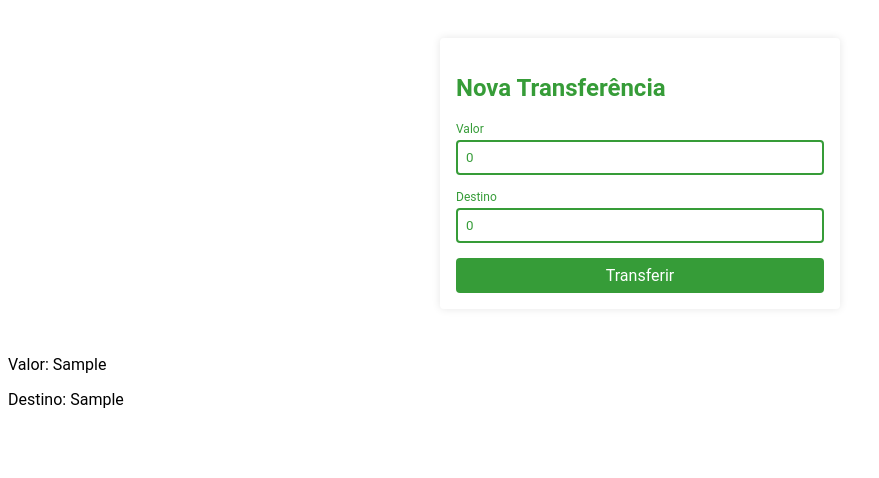
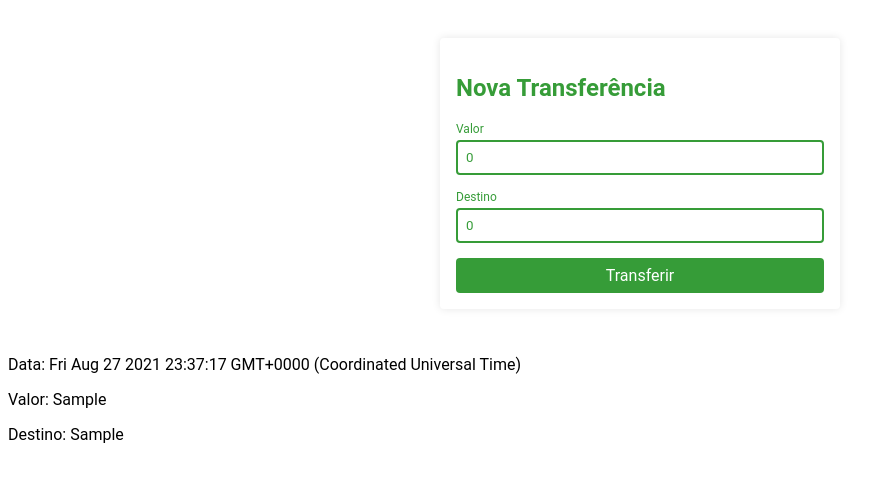
Before and after one commit to samantafluture/simplebank-angular, an Angular app: page / in a window 1280 px wide. Both pictures are taken after typing "Sample", "Sample" into the empty fields and a click on the button "Transferir". Shown: the top 478 px of the page, without its empty margins (0-879 px from the left). Built offline with nearby package versions, Linux system fonts and the light colour scheme.

Commit message:
use ngfor to show values

```diff
--- a/src/app/app.component.html
+++ b/src/app/app.component.html
@@ -2,5 +2,4 @@
     (aoTransferir)="transferir($event)"
 ></app-nova-transferencia>
 
-<p>Valor: {{ transferencia?.valor }}</p>
-<p>Destino: {{ transferencia?.destino }}</p>
+<app-extrato [transferencias]="transferencias"></app-extrato>
--- a/src/app/app.component.ts
+++ b/src/app/app.component.ts
@@ -6,10 +6,10 @@
     styleUrls: ['./app.component.scss'],
 })
 export class AppComponent {
-    title = 'Simple Bank App';
-    transferencia: any;
+    transferencias: any[] = [];
 
     transferir($event: any): void {
-        this.transferencia = $event;
+        const transferencia = { ...$event, data: new Date() };
+        this.transferencias.push(transferencia);
     }
 }
--- a/src/app/app.module.ts
+++ b/src/app/app.module.ts
@@ -4,11 +4,13 @@
 
 import { AppComponent } from './app.component';
 import { FormsModule } from '@angular/forms';
+import { ExtratoComponent } from './extrato/extrato.component';
 
 @NgModule({
     declarations: [
         AppComponent,
-        NovaTransferenciaComponent
+        NovaTransferenciaComponent,
+        ExtratoComponent
     ],
     imports: [
         BrowserModule,
--- /dev/null
+++ b/src/app/extrato/extrato.component.html
@@ -0,0 +1,5 @@
+<div *ngFor="let transferencia of transferencias">
+    <p>Data: {{ transferencia?.data }}</p>
+    <p>Valor: {{ transferencia?.valor }}</p>
+    <p>Destino: {{ transferencia?.destino }}</p>
+</div>
--- /dev/null
+++ b/src/app/extrato/extrato.component.ts
@@ -0,0 +1,14 @@
+import { Component, Input, OnInit } from '@angular/core';
+
+@Component({
+    selector: 'app-extrato',
+    templateUrl: './extrato.component.html',
+    styleUrls: ['./extrato.component.scss'],
+})
+export class ExtratoComponent implements OnInit {
+    @Input() transferencias!: any[];
+
+    constructor() {}
+
+    ngOnInit(): void {}
+}
--- a/src/app/nova-transferencia/nova-transferencia.component.ts
+++ b/src/app/nova-transferencia/nova-transferencia.component.ts
@@ -1,5 +1,4 @@
-import { Component, Output } from '@angular/core';
-import { EventEmitter } from '@angular/core';
+import { Component, EventEmitter, Output } from '@angular/core';
 
 @Component({
     selector: 'app-nova-transferencia',
```
Also changed, not shown: src/app/extrato/extrato.component.scss (added), 2 other files (tests, documents, lock files or other folders).
